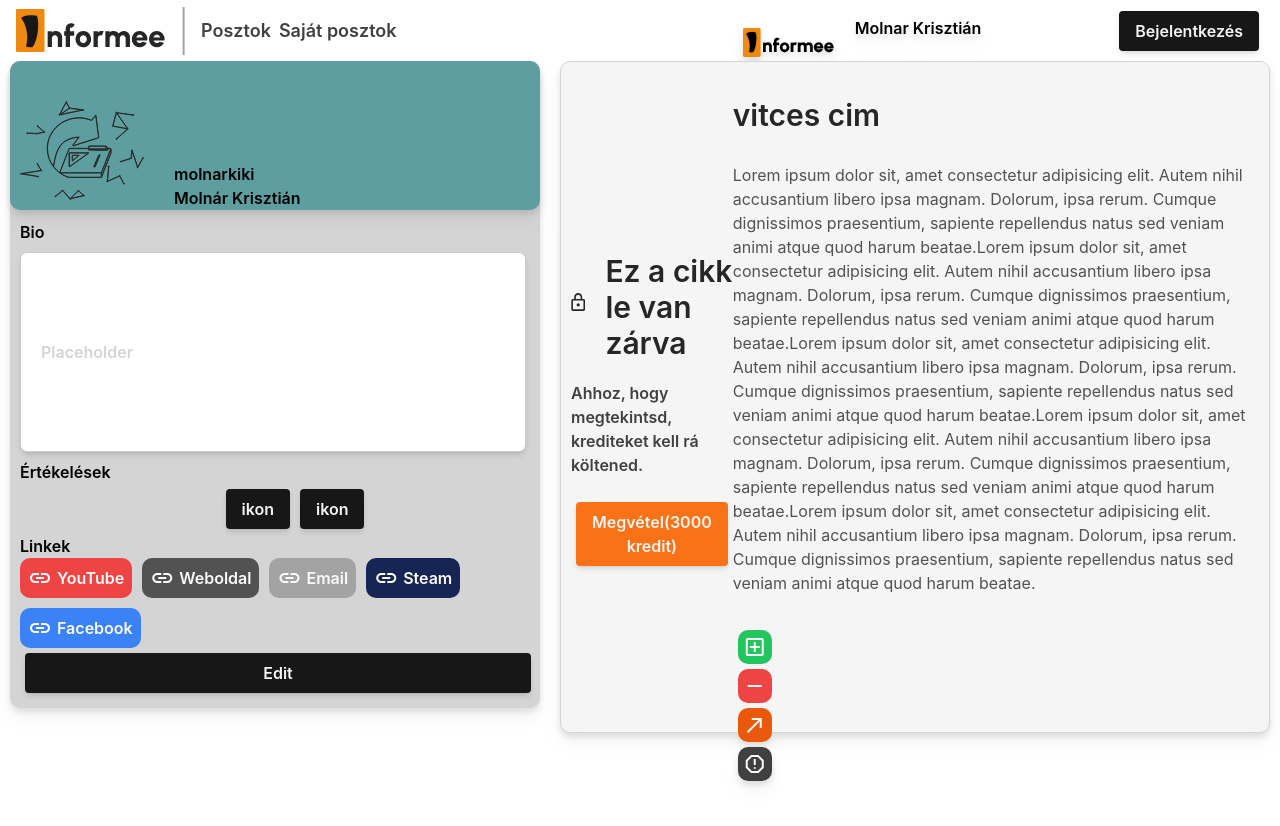
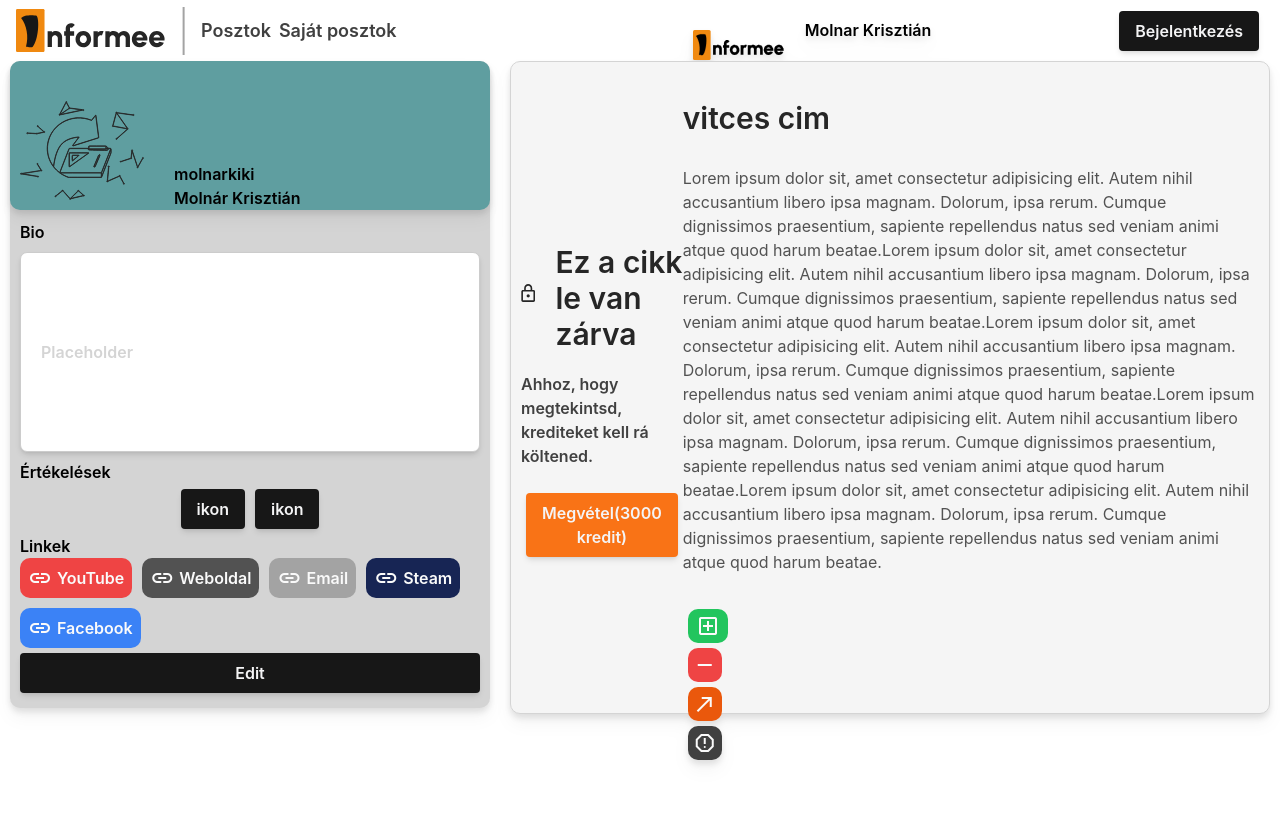
Before and after one commit to WR0NGTH3HU4/Informee, a Vue app: page /SajatPosztok in a window 1280 px wide. Shown: the top 826 px of the page. Built offline with nearby package versions, Linux system fonts and the light colour scheme; what tailwindcss-animated would draw is missing.

Commit message:
Edit gomb igazítása

```diff
--- a/src/components/Bio.vue
+++ b/src/components/Bio.vue
@@ -58,8 +58,10 @@ import linkButton from './linkButton.vue';
 
 
     }
+
     .tartalom{
-        margin: 10px
+        margin: 10px;
+        width:90%;
     }
     .fejlec{
         @apply flex flex-row justify-start content-center drop-shadow-lg border-neutral-300 ;
@@ -79,6 +81,7 @@ import linkButton from './linkButton.vue';
         @apply flex flex-row  justify-start content-center ;
         flex-wrap: wrap;
         margin:-5px;
+
     }
     .name{
         @apply flex flex-col justify-end content-center ;
@@ -100,11 +103,12 @@ import linkButton from './linkButton.vue';
         border-color: none;
         margin: 5px;
        // margin:5px;
-        //margin-right:-5px;
-
+        margin-right:0px;
+        margin-left:0px;
     }
     .like{
         @apply flex flex-row justify-center content-center ;
+        width:92%;
     }
     @media (max-width: 799px) {
         .full_bio{
--- a/src/views/SajatPosztok.vue
+++ b/src/views/SajatPosztok.vue
@@ -52,7 +52,7 @@
 }
 @media (min-width: 800px) {
     .bio{
-        width: 550px;
+        width: 500px;
     }
 }
 
```
